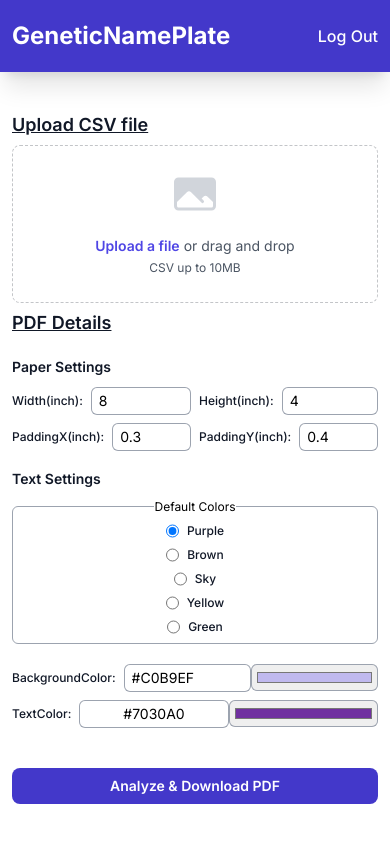
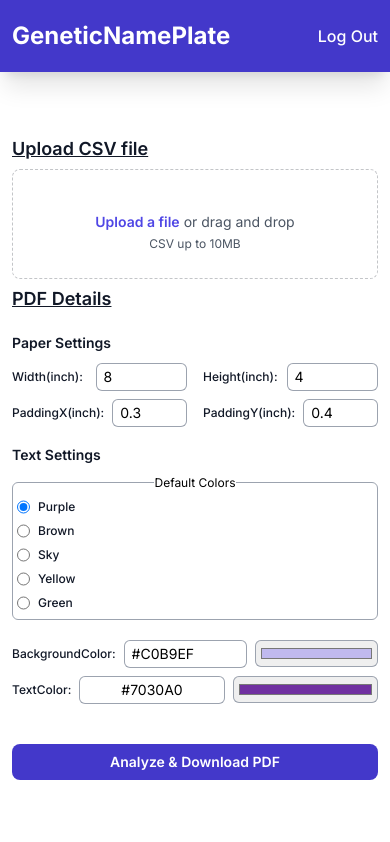
Before and after one commit to ultrocharge/DNA-Blueprint-Analyzer, a Next.js app: page /dashboard in a window 390 px wide. Built offline with nearby package versions, Linux system fonts and the light colour scheme.

Commit message:
refactor: mutil file upload

```diff
--- a/src/app/dashboard/_component/DashboarForm.tsx
+++ b/src/app/dashboard/_component/DashboarForm.tsx
@@ -13,8 +13,8 @@ export default function DashboardForm() {
         textColor:"#7030A0",
     })
 
-    const [checkedFlag, setCheckedFlag] = useState("purple")
-
+    const [checkedFlag, setCheckedFlag] = useState("purple");
+    const [uploadedName, setUploadedName] = useState([]);
     const handleInput = (e:any) => {
         setFormData(prevState => ({
             ...prevState,
@@ -92,24 +92,34 @@ export default function DashboardForm() {
         }
     }
 
+    const handleUpload = (e:any) => {
+        const names:any = [];
+        for(const file of e.target.files){
+            names.push(file.name);
+        };
 
+        setUploadedName(names);
+
+    };
     return (
         <form onSubmit={handleSubmit}>
             <div className="w-full">
                 <p className="block text-lg underline font-semibold leading-6 text-gray-900">Upload CSV file</p>
                 <div className="mt-2 flex justify-center rounded-lg border border-dashed border-gray-900/25 px-6 py-6">
                     <div className="text-center">
-                    <svg className="mx-auto h-12 w-12 text-gray-300" viewBox="0 0 24 24" fill="currentColor" aria-hidden="true">
-                        <path d="M1.5 6a2.25 2.25 0 012.25-2.25h16.5A2.25 2.25 0 0122.5 6v12a2.25 2.25 0 01-2.25 2.25H3.75A2.25 2.25 0 011.5 18V6zM3 16.06V18c0 .414.336.75.75.75h16.5A.75.75 0 0021 18v-1.94l-2.69-2.689a1.5 1.5 0 00-2.12 0l-.88.879.97.97a.75.75 0 11-1.06 1.06l-5.16-5.159a1.5 1.5 0 00-2.12 0L3 16.061zm10.125-7.81a1.125 1.125 0 112.25 0 1.125 1.125 0 01-2.25 0z" />
-                    </svg>
-                    <div className="mt-4 flex text-sm leading-6 text-gray-600">
+                        <div className="mt-4 flex text-sm leading-6 text-gray-600 justify-center">
                             <label className="relative cursor-pointer rounded-md bg-white font-semibold text-indigo-600 focus-within:outline-none focus-within:ring-2 focus-within:ring-indigo-600 focus-within:ring-offset-2 hover:text-indigo-500">
                             <span>Upload a file</span>
-                        <input id="file-upload" name="file-upload" type="file" className="sr-only" required/>
+                            <input id="file-upload" name="file-upload" type="file" className="sr-only" required onChange={handleUpload} multiple/>
                             </label>
                             <p className="pl-1">or drag and drop</p>
                         </div>
                         <p className="text-xs leading-5 text-gray-600">CSV up to 10MB</p>
+                        {uploadedName.map((item, index) => {
+                            return (
+                                <p key={index} className="text-xs">{index + 1}. {item}</p>
+                            )
+                        })}
                     </div>
                 </div>
             </div>
@@ -118,55 +128,54 @@ export default function DashboardForm() {
                 <div className="space-y-4 mt-5">
                     <div>
                         <p className="block text-sm font-semibold leading-6 text-gray-900">Paper Settings</p>
-                        <div className="flex justify-between gap-2 mt-2">
+                        <div className="flex justify-between gap-4 mt-2">
                             <div className="flex flex-1 items-center gap-2 justify-between">
-                                <p className="block text-xs font-medium leading-6 text-gray-900">Width(inch):</p>
+                                <p className="block text-xs font-medium leading-6 text-gray-900 flex-1">Width(inch):</p>
                                 <input
                                     type="text"
                                     name="width"
-                                    className="w-full rounded-md border-0 py-1 px-2 text-sm outline-none ring-1 ring-inset ring-gray-400 focus:ring-2 focus:ring-inset focus:ring-indigo-600"
+                                    className="w-full rounded-md border-0 py-1 px-2 text-sm outline-none ring-1 ring-inset ring-gray-400 focus:ring-2 focus:ring-inset focus:ring-indigo-600 flex-1"
                                     required
                                     value={formData.width}
                                     onChange={handleInput}
                                 />
                             </div>
                             <div className="flex flex-1 items-center gap-2 justify-between">
-                                <p className="block text-xs font-medium leading-6 text-gray-900">Height(inch):</p>
+                                <p className="flex-1 block text-xs font-medium leading-6 text-gray-900">Height(inch):</p>
                                 <input
                                     type="text"
                                     name="height"
-                                    className="w-full rounded-md border-0 py-1 px-2 text-sm outline-none ring-1 ring-inset ring-gray-400 focus:ring-2 focus:ring-inset focus:ring-indigo-600"
+                                    className="flex-1 w-full rounded-md border-0 py-1 px-2 text-sm outline-none ring-1 ring-inset ring-gray-400 focus:ring-2 focus:ring-inset focus:ring-indigo-600"
                                     required
                                     value={formData.height}
                                     onChange={handleInput}
                                 />
                             </div>
                         </div>
-                        <div className="flex justify-between gap-2 mt-2">
+                        <div className="flex justify-between gap-4 mt-2">
                             <div className="flex flex-1 items-center gap-2 justify-between">
-                                <p className="block text-xs font-medium leading-6 text-gray-900">PaddingX(inch):</p>
+                                <p className="flex-1 block text-xs font-medium leading-6 text-gray-900">PaddingX(inch):</p>
                                 <input
                                     type="text"
                                     name="paddingX"
-                                    className="w-full rounded-md border-0 py-1 px-2 text-sm outline-none ring-1 ring-inset ring-gray-400 focus:ring-2 focus:ring-inset focus:ring-indigo-600"
+                                    className="flex-1 w-full rounded-md border-0 py-1 px-2 text-sm outline-none ring-1 ring-inset ring-gray-400 focus:ring-2 focus:ring-inset focus:ring-indigo-600"
                                     required
                                     value={formData.paddingX}
                                     onChange={handleInput}
                                 />
                             </div>
                             <div className="flex flex-1 gap-2 items-center justify-between">
-                                <p className="block text-xs font-medium leading-6 text-gray-900">PaddingY(inch):</p>
+                                <p className="flex-1 block text-xs font-medium leading-6 text-gray-900">PaddingY(inch):</p>
                                 <input
                                     type="text"
                                     name="paddingY"
-                                    className="w-full rounded-md border-0 py-1 px-2 text-sm outline-none ring-1 ring-inset ring-gray-400 focus:ring-2 focus:ring-inset focus:ring-indigo-600"
+                                    className="flex-1 w-full rounded-md border-0 py-1 px-2 text-sm outline-none ring-1 ring-inset ring-gray-400 focus:ring-2 focus:ring-inset focus:ring-indigo-600"
                                     required
                                     value={formData.paddingY}
                                     onChange={handleInput}
                                 />
                             </div>
                         </div>
-
                     </div>
 
                     <div>
@@ -174,23 +183,23 @@ export default function DashboardForm() {
                         <fieldset className="rounded-md text-center border border-solid border-gray-400 p-1 text-xs mt-2">
                             <legend>Default Colors</legend>
                             <div className="flex flex-col sm:flex-row w-full">
-                                <div className="flex flex-1 gap-2 justify-center">
+                                <div className="flex flex-1 gap-2 sm:justify-center">
                                     <input type="radio" name="purple" value="purple" onChange={handleRadio} checked={checkedFlag === "purple" ? true : false}/>
                                     <p className="block text-xs font-medium leading-6 text-gray-900">Purple</p>
                                 </div>
-                                <div className="flex flex-1 gap-2 justify-center">
+                                <div className="flex flex-1 gap-2 sm:justify-center">
                                     <input type="radio" name="brown" value="brown" onChange={handleRadio} checked={checkedFlag === "brown" ? true : false}/>
                                     <p className="block text-xs font-medium leading-6 text-gray-900">Brown</p>
                                 </div>
-                                <div className="flex flex-1 gap-2 justify-center">
+                                <div className="flex flex-1 gap-2 sm:justify-center">
                                     <input type="radio" name="sky" value="sky" onChange={handleRadio} checked={checkedFlag === "sky" ? true : false}/>
                                     <p className="block text-xs font-medium leading-6 text-gray-900">Sky</p>
                                 </div>
-                                <div className="flex flex-1 gap-2 justify-center">
+                                <div className="flex flex-1 gap-2 sm:justify-center">
                                     <input type="radio" name="yellow" value="yellow" onChange={handleRadio} checked={checkedFlag === "yellow" ? true : false}/>
                                     <p className="block text-xs font-medium leading-6 text-gray-900">Yellow</p>
                                 </div>
-                                <div className="flex flex-1 gap-2 justify-center rounded-e-md">
+                                <div className="flex flex-1 gap-2 sm:justify-center rounded-e-md">
                                     <input type="radio" name="green" value="green" onChange={handleRadio} checked={checkedFlag === "green" ? true : false}/>
                                     <p className="block text-xs font-medium leading-6 text-gray-900">Green</p>
                                 </div>
@@ -199,7 +208,7 @@ export default function DashboardForm() {
                         <div className="flex sm:flex-row flex-col justify-between gap-2 mt-5">
                             <div className="flex flex-1 justify-between gap-2 items-center">
                                 <p className="block text-xs font-medium leading-6 text-gray-900">BackgroundColor:</p>
-                                <div className="flex flex-row w-full">
+                                <div className="flex flex-row gap-2 w-full">
                                     <div className="flex-1 w-1/2">
                                         <input
                                             type="text"
@@ -224,7 +233,7 @@ export default function DashboardForm() {
                             </div>
                             <div className="flex flex-1 justify-between gap-2 items-center">
                                 <p className="block text-xs font-medium leading-6 text-gray-900">TextColor:</p>
-                                <div className="flex flex-row w-full">
+                                <div className="flex flex-row gap-2 w-full">
                                     <div className="flex-1 w-1/2">
                                         <input
                                             type="text"
```
Lines whose indentation alone changed are shown as unchanged.
